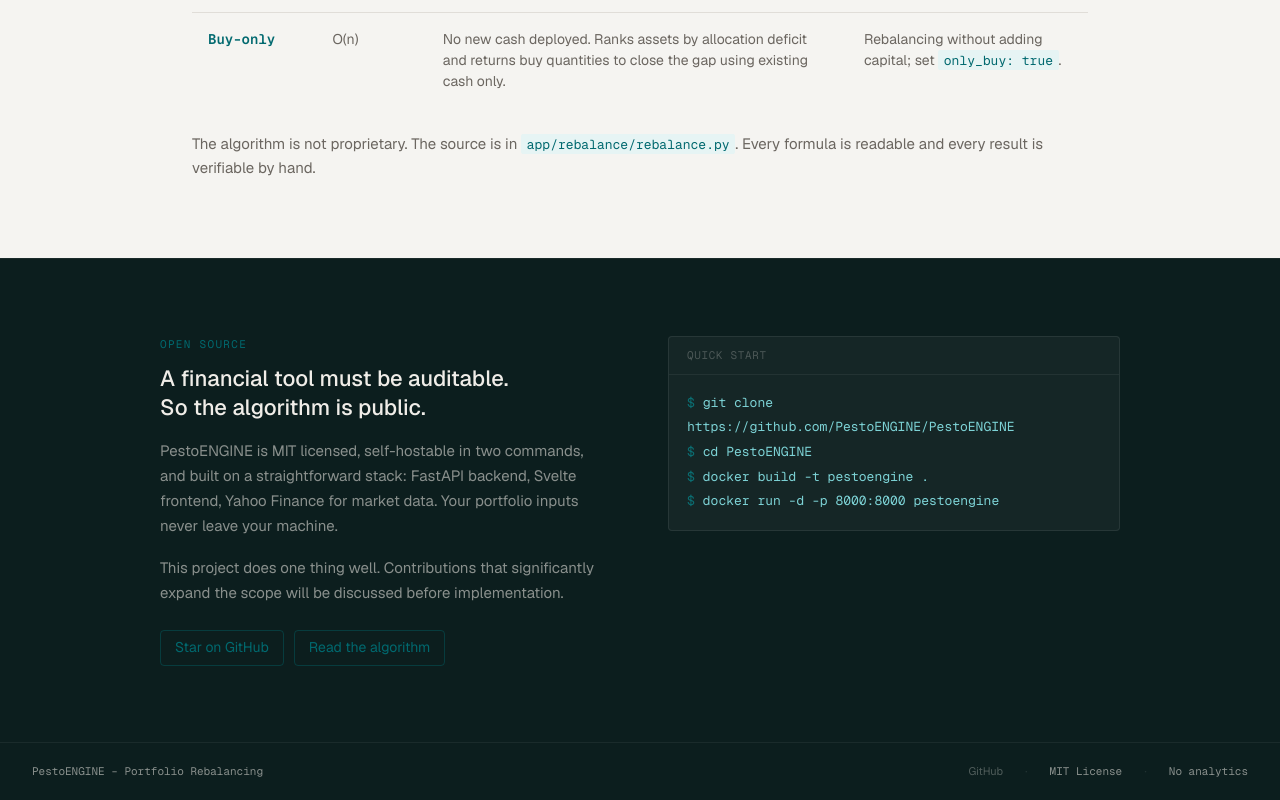
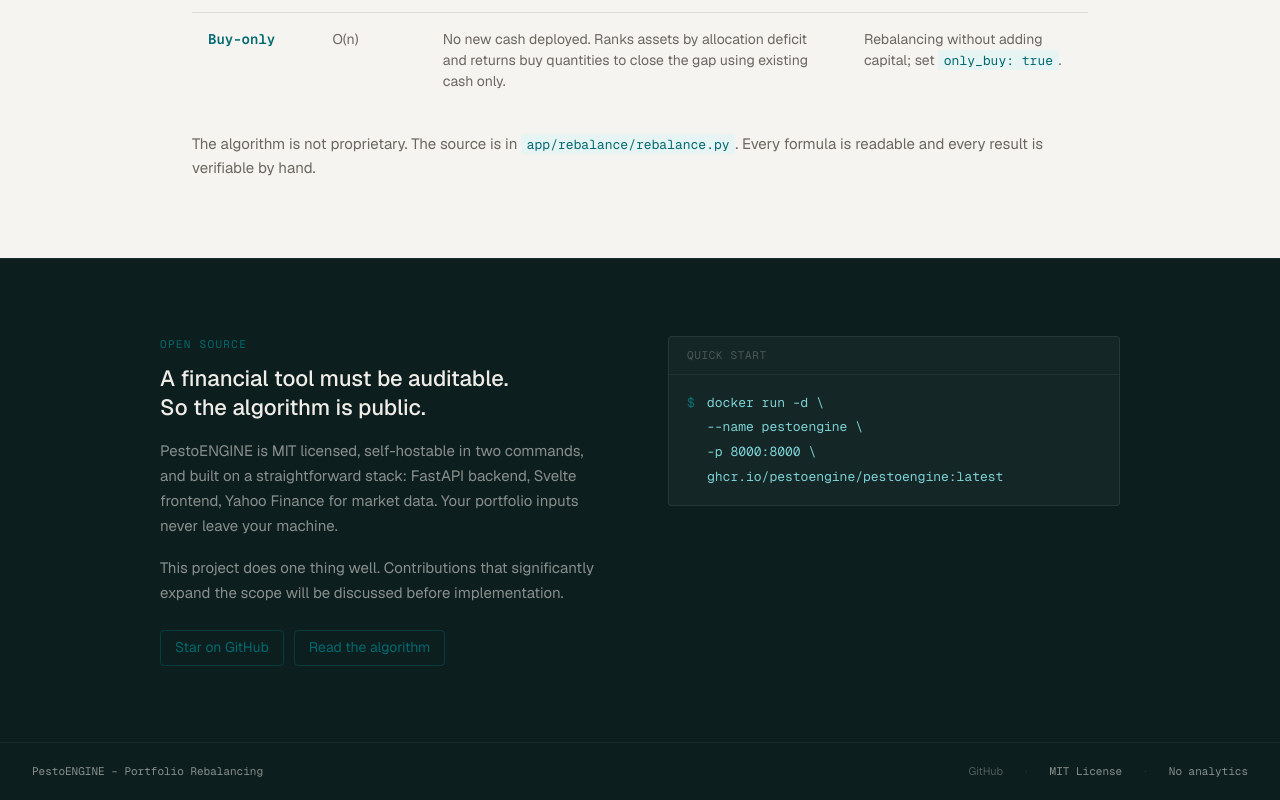
Before and after one commit to PestoENGINE/PestoENGINE, a Svelte app in the folder ui/: page / in a window 1280 px wide. Shown: the part 2178-2978 px from the top of the page. Built offline with nearby package versions, Linux system fonts and the light colour scheme.

Commit message:
feat(ui): replace quickstart with prebuilt ghcr.io image instead of local build

```diff
--- a/ui/src/app.css
+++ b/ui/src/app.css
@@ -637,9 +637,10 @@
 }
 .qs-body { padding: 1rem 1.125rem; }
 .qs-comment { color: rgba(240,237,232,0.2); display: block; }
-.qs-prompt { color: rgba(1,180,188,0.5); margin-right: 0.5rem; }
-.qs-cmd { color: #7dd3d6; }
-.qs-line { display: block; }
+.qs-prompt { color: rgba(1,180,188,0.5); display: inline-block; width: 1.25rem; user-select: none; }
+.qs-cmd { color: #7dd3d6; white-space: pre; }
+.qs-line { display: block; padding-left: 1.25rem; }
+.qs-line:has(.qs-prompt) { padding-left: 0; }
 
 .error-box {
   background: var(--error-bg);
--- a/ui/src/components/OssSection.svelte
+++ b/ui/src/components/OssSection.svelte
@@ -15,10 +15,10 @@
       <div class="quickstart">
         <div class="qs-header">Quick start</div>
         <div class="qs-body">
-          <span class="qs-line"><span class="qs-prompt">$</span><span class="qs-cmd">git clone https://github.com/PestoENGINE/PestoENGINE</span></span>
-          <span class="qs-line"><span class="qs-prompt">$</span><span class="qs-cmd">cd PestoENGINE</span></span>
-          <span class="qs-line"><span class="qs-prompt">$</span><span class="qs-cmd">docker build -t pestoengine .</span></span>
-          <span class="qs-line"><span class="qs-prompt">$</span><span class="qs-cmd">docker run -d -p 8000:8000 pestoengine</span></span>
+          <span class="qs-line"><span class="qs-prompt">$</span><span class="qs-cmd">docker run -d \</span></span>
+          <span class="qs-line"><span class="qs-cmd">  --name pestoengine \</span></span>
+          <span class="qs-line"><span class="qs-cmd">  -p 8000:8000 \</span></span>
+          <span class="qs-line"><span class="qs-cmd">  ghcr.io/pestoengine/pestoengine:latest</span></span>
         </div>
       </div>
     </div>
```
Also changed, not shown: 1 other file (tests, documents, lock files or other folders).
